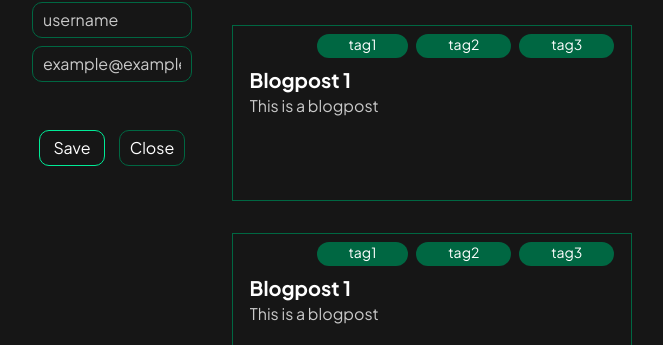
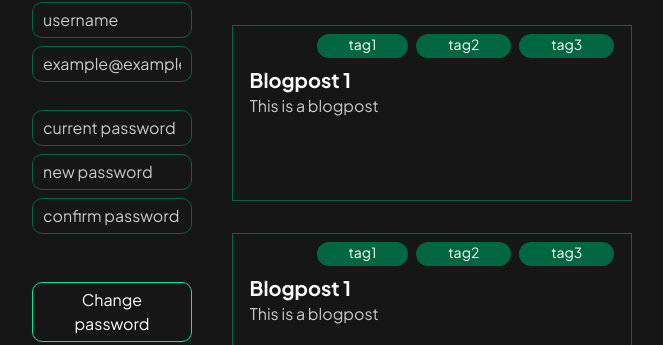
Before and after one commit to marekvks/DVWB-Zaverecka-Client, a Next.js app: page /user/1 in a window 1280 px wide. Both pictures are taken after a click on the button "Edit". Shown: the part 455-800 px from the top of the page, without its empty margins (288-951 px from the left). Built offline with nearby package versions, Linux system fonts and the light colour scheme; no server answers.

Commit message:
fix: errors

```diff
--- a/app/components/blogpostCard.js
+++ b/app/components/blogpostCard.js
@@ -5,7 +5,7 @@ export default function BlogPostCard({title, description, tags}) {
         <article className="self-center w-10/12 h-44 border border-solid border-greenDark flex flex-col items-center overflow-hidden">
             <div className="w-11/12 h-8 flex flex-row justify-end gap-2 mt-2">
                 {tags.map((tag) => {
-                    return <span className="text-sm align-center bg-greenDark rounded-full px-8 h-6 text-center">{tag}</span>
+                    return <span key={tag} className="text-sm align-center bg-greenDark rounded-full px-8 h-6 text-center">{tag}</span>
                 })}
             </div>
             <div className="w-11/12">
--- a/app/forgot-password/page.js
+++ b/app/forgot-password/page.js
@@ -2,7 +2,7 @@
 
 import { useState } from "react";
 import { useRouter } from "next/navigation";
-import { login } from "../lib/auth";
+import { login } from "@/lib/auth";
 
 import { Slide, toast } from "react-toastify";
 
@@ -48,7 +48,7 @@ export default function Login() {
 
         if (response.status === 200) {
             setCode(code);
-            event.target.email.value = '';
+            event.target.code.value = '';
         }
         else {
             const data = await response.json();
--- a/app/user/[username]/page.js
+++ b/app/user/[username]/page.js
@@ -1,9 +1,14 @@
 'use client'
 
+import Cookies from 'js-cookie';
+import { getAccessToken } from '@/lib/auth';
 import { useEffect, useState } from 'react';
 import { useRouter } from 'next/navigation';
 import Image from 'next/image';
 
+import { login } from '@/lib/auth';
+
+import { Slide, toast } from 'react-toastify';
 import BlogPostCard from '@/components/blogpostCard';
 
 
@@ -13,9 +18,18 @@ export default function UserPage({params}) {
     const [editProfile, setEditProfile] = useState(false);
 
     const username = params.username;
-    const [user, setUser] = useState({});
+    const [user, setUser] = useState({ show: false });
+    const [me, setMe] = useState({ });
 
-    useEffect(async () => {
+    let currentPassword = '';
+    let newPassword = '';
+    let confirmPassword = '';
+
+    const changePassword = async (event) => currentPassword = event.target.value;
+    const changeNewPassword = async (event) => newPassword = event.target.value;
+    const changeConfirmPassword = async (event) => confirmPassword = event.target.value;
+
+    const getUser = async () => {
         const response = await fetch(`${process.env.NEXT_PUBLIC_SERVER_URL}/user/${username}`, {
             method: 'GET',
             credentials: 'include'
@@ -29,17 +43,102 @@ export default function UserPage({params}) {
         const data = await response.json();
 
         setUser(data);
+    }
+
+    const getMe = async () => {
+        const accessToken = await getAccessToken(Cookies);
+
+        const response = await fetch(`${process.env.NEXT_PUBLIC_SERVER_URL}/user/@me`, {
+            headers: {
+                'Authorization': `Bearer ${accessToken}`
+            }
+        });
+
+        if (response.status != 200) return;
+
+        const data = await response.json();
+
+        setMe(data);
+    }
+
+    useEffect(async () => {
+        await getUser();
+        await getMe();
     }, []);
 
     const handleUpdateMe = async (event) => {
         event.preventDefault();
+
+        const accessToken = await getAccessToken(Cookies);
 
         const firstName = event.target.firstName.value;
         const lastName = event.target.lastName.value;
         const username = event.target.username.value;
         const email = event.target.email.value;
 
-        console.log(firstName, lastName, username, email);
+        const reqBody = { firstName, lastName, username, email };
+
+        const response = await fetch(`${process.env.NEXT_PUBLIC_SERVER_URL}/user/@me`, {
+            method: 'PATCH',
+            headers: {
+                'Content-Type': 'application/json',
+                'Authorization': `Bearer ${accessToken}`
+            },
+            body: JSON.stringify(reqBody)
+        });
+
+        if (response.status === 200) {
+            toast.success('user successfully updated.', {
+                position: "top-center",
+                hideProgressBar: true,
+                theme: "dark",
+                transition: Slide
+            });
+        }
+    }
+
+    const handleUpdatePasword = async (event) => {
+        event.preventDefault();
+
+        const accessToken = await getAccessToken(Cookies);
+
+        const reqBody = { currentPassword: currentPassword, password: newPassword, confirmPassword: confirmPassword };
+
+        const response = await fetch(`${process.env.NEXT_PUBLIC_SERVER_URL}/user/@me/password`, {
+            method: 'PATCH',
+            headers: {
+                'Content-Type': 'application/json',
+                'Authorization': `Bearer ${accessToken}`
+            },
+            body: JSON.stringify(reqBody)
+        });
+
+        if (response.status === 204) {
+            toast.success('password successfully updated.', {
+                position: "top-center",
+                hideProgressBar: true,
+                theme: "dark",
+                transition: Slide
+            });
+
+            const loggedIn = await login(me.email, currentPassword);
+            if (loggedIn) {
+                router.push('/');
+            }
+        }
+        else {
+            if (!response.bodyUsed)
+                return;
+
+            const data = await response.json();
+
+            toast.error(data.message, {
+                position: "top-center",
+                hideProgressBar: true,
+                theme: "dark",
+                transition: Slide
+            });
+        }
     }
 
     return (
@@ -49,13 +148,17 @@ export default function UserPage({params}) {
                     <Image src="/raccoon-dance.gif" alt="pfp" width="500" height="500" className="rounded-full border-2 border-solid border-greenBright" />
                     {editProfile &&
                         <>
-                            <form onSubmit={handleUpdateMe}className="mt-10 flex flex-col gap-2 max-w-full">
+                            <form onSubmit={handleUpdateMe} className="mt-10 flex flex-col gap-2 max-w-full">
                                 <input type="text" placeholder="first name" name="firstName" defaultValue={user.firstName} />
-                                <input type="text" placeholder="last name" name="lastName" defaultValue={user.firstName} />
+                                <input type="text" placeholder="last name" name="lastName" defaultValue={user.lastName} />
                                 <input type="text" placeholder="username" name="username" defaultValue={user.username} />
                                 <input type="email" placeholder="example@example.com" name="email" defaultValue={user.email} />
-                                <div className="flex flex-row justify-around mt-10">
-                                    <button className="w-5/12" type="submit">Save</button>
+                                <input type="password" placeholder="current password" name="currentPassword" onChange={changePassword} className="mt-5" />
+                                <input type="password" placeholder="new password" name="password" onChange={changeNewPassword} />
+                                <input type="password" placeholder="confirm password" name="confirmPassword" onChange={changeConfirmPassword} />
+                                <div className="flex flex-row flex-wrap justify-between mt-10 gap-1">
+                                    <button className="w-full" onClick={handleUpdatePasword}>Change password</button>
+                                    <button className="w-6/12" type="submit">Save</button>
                                     <button className="w-5/12 border-greenDark" onClick={() => setEditProfile(false)}>Close</button>
                                 </div>
                             </form>
@@ -66,7 +169,9 @@ export default function UserPage({params}) {
                             <h1 className="mt-10">{user.firstName} {user.lastName}</h1>
                             <h2>{user.username}</h2>
                             <h3>{user.email}</h3>
-                            <button className="w-full mt-10" onClick={() => setEditProfile(true)}>Edit</button>
+                            {me.id_user === user.id_user &&
+                                <button className="w-full mt-10" onClick={() => setEditProfile(true)}>Edit</button>
+                            }
                         </>
                     }
                 </div>
```
